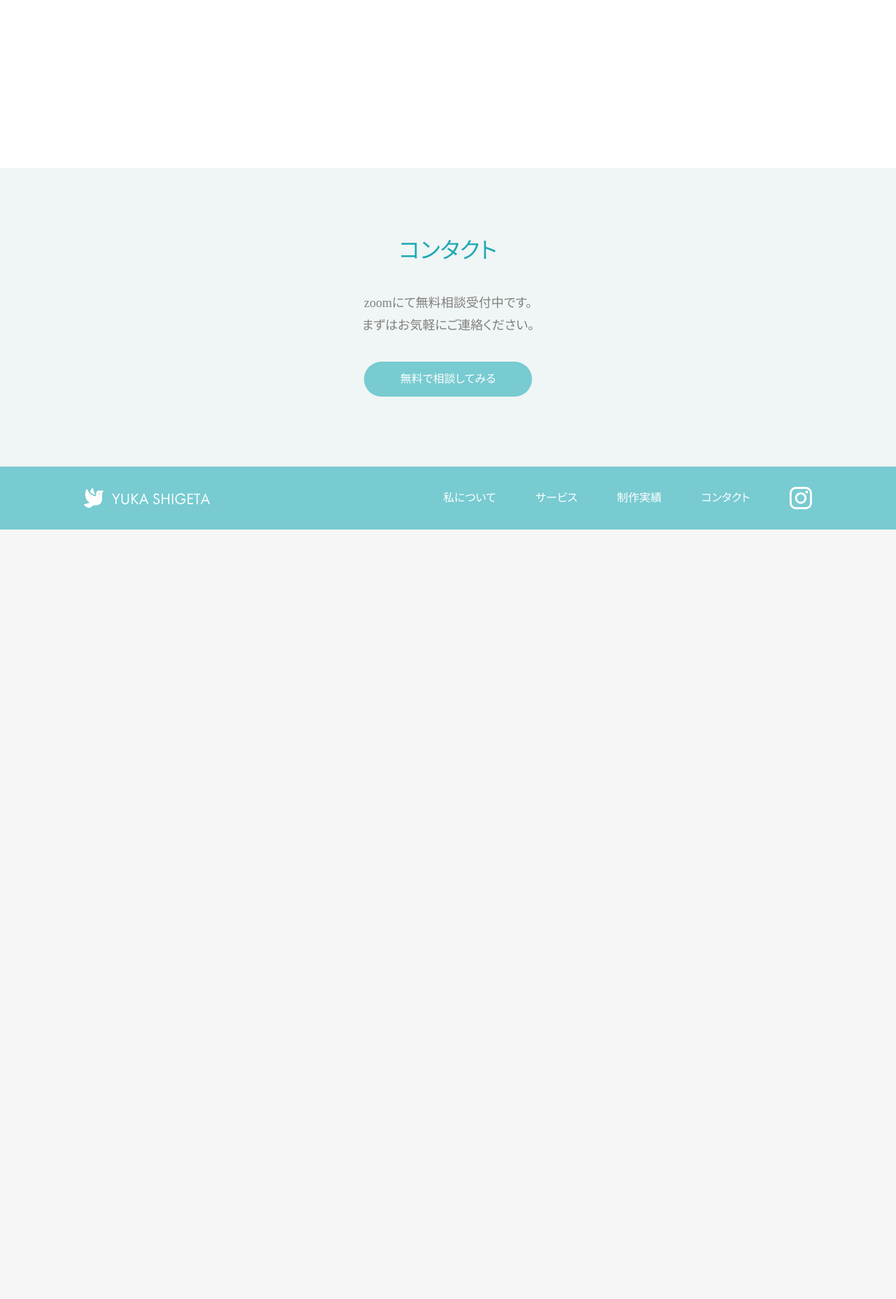
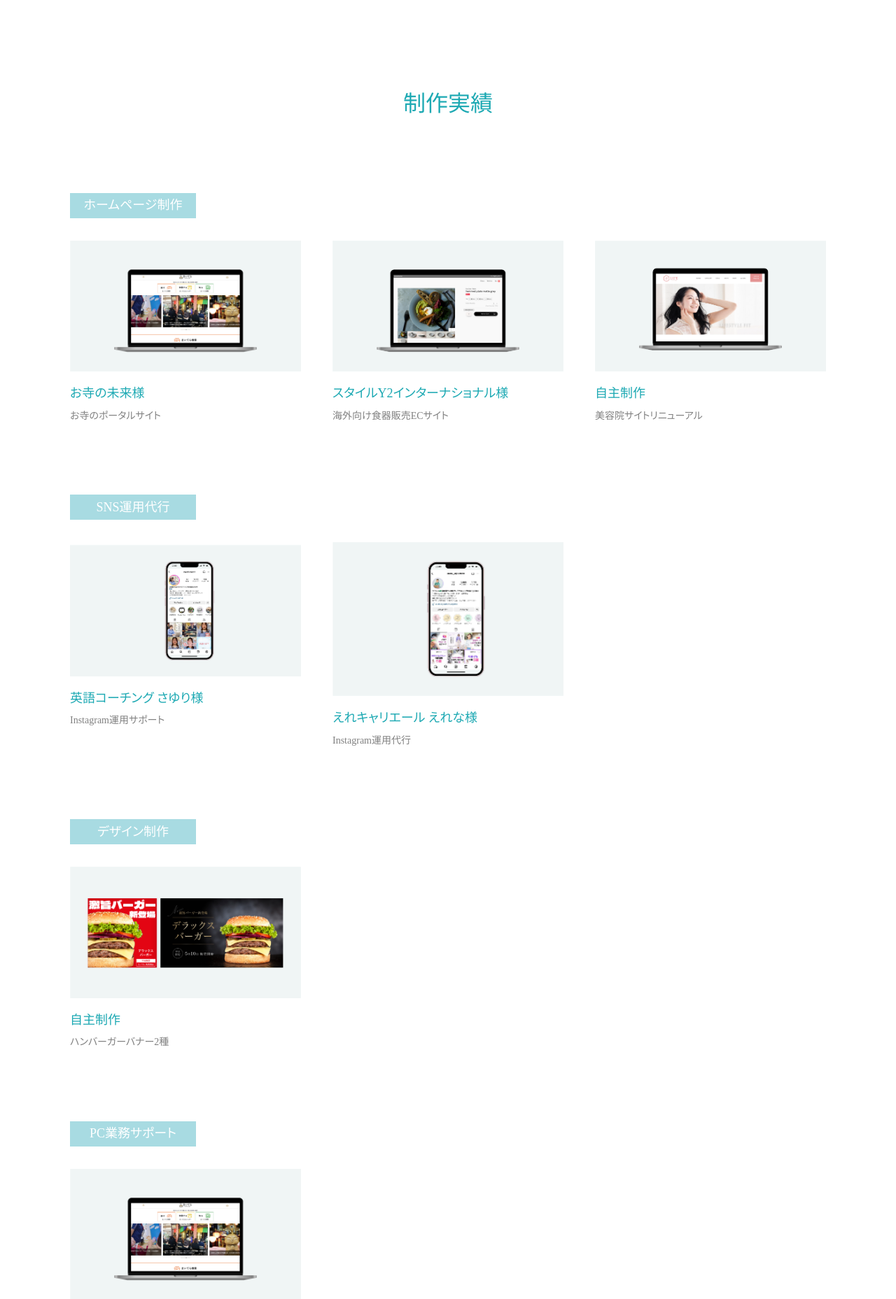
Before and after one commit to sgtyk/dezasuta, a PHP site: page /works/ in a window 1280 px wide. Shown: the part 90-1947 px from the top of the page at 70% size. Before the commit the page ends 847 px from the top, so only its background shows below. Run offline with PHP 8.4, Linux system fonts and the light colour scheme.

Commit message:
ポートフォリオ 制作実績一覧作成

```diff
--- a/202312/about/index.html
+++ b/202312/about/index.html
@@ -51,7 +51,6 @@
       <img src="../assets/images/svg/logo_instagram.svg" alt="Instagram" class="p-about-instagramImg">
       <p class="p-about-instagramText">Instagramにて最新情報を発信しています</p>
     </a>
-  </section>
 
     <section class="p-about-skill">
       <h2 class="p-about-skillTitle c-underSectionTitle">
@@ -85,6 +84,7 @@
         お客様のビジネスが飛躍する<br>
         きっかけとなれば嬉しいです。
       </p>
+    </section>
   </section>
 
   <section class="c-contact">
--- /dev/null
+++ b/202312/assets/css/pages/_works.scss
@@ -0,0 +1,25 @@
+/* ====================
+ 制作実績
+======================= */
+.p-works {
+  &-category {
+    & + & {
+      margin-top: 100px;
+    }
+  }
+
+  &-label {
+    display: flex;
+    justify-content: center;
+    align-items: center;
+    width: 180px;
+    height: 36px;
+    background-color: var(--bg-color-label);
+    font-size: 1.125rem;
+    color: #fff;
+  }
+
+  &-list {
+    margin-top: 32px;
+  }
+}
--- a/202312/assets/css/style.css
+++ b/202312/assets/css/style.css
@@ -84,7 +84,10 @@ body {
 }
 
 .c-under {
-  padding-top: 120px;
+  max-width: var(--content-width);
+  margin: 0 auto;
+  padding: 120px 20px 0;
+  box-sizing: content-box;
 }
 .c-under-title {
   margin-bottom: 100px;
@@ -216,6 +219,45 @@ body {
 }
 
 /* ====================
+ 制作実績
+======================= */
+.c-worksList {
+  display: grid;
+  gap: 80px 45px;
+  grid-template-columns: repeat(3, 1fr);
+}
+
+.c-worksList-imgWrap {
+  position: relative;
+}
+
+.c-worksList-label {
+  position: absolute;
+  top: 0;
+  left: 0;
+  display: flex;
+  justify-content: center;
+  align-items: center;
+  width: 130px;
+  height: 26px;
+  background-color: var(--bg-color-label);
+  color: #fff;
+}
+
+.c-worksList-name {
+  margin-top: 16px;
+  font-size: var(--font-size-lg);
+  color: var(--accent-color);
+}
+
+.c-worksList-text {
+  margin-top: 4px;
+}
+
+/* ====================
+ ページ読み込み
+======================= */
+/* ====================
  トップページ
 ======================= */
 .p-top-hero {
@@ -266,19 +308,19 @@ body {
   max-width: var(--content-width-sm);
   margin: 0 auto;
 }
-.p-top-service-imgWrap {
+.p-top-serviceImgWrap {
   display: flex;
   justify-content: center;
   align-items: center;
   height: 120px;
 }
-.p-top-service-img--derection {
+.p-top-serviceImg--derection {
   width: 142px;
 }
-.p-top-service-img--web {
+.p-top-serviceImg--web {
   width: 160px;
 }
-.p-top-service-img--sns {
+.p-top-serviceImg--sns {
   width: 122px;
 }
 .p-top-serviceCopy {
@@ -291,42 +333,6 @@ body {
   margin-top: 16px;
   line-height: 1.75;
 }
-/* ====================
- 私について
-======================= */
-.c-worksList {
-  display: grid;
-  gap: 80px 45px;
-  grid-template-columns: repeat(3, 1fr);
-}
-
-.c-worksList-imgWrap {
-  position: relative;
-}
-
-.c-worksList-label {
-  position: absolute;
-  top: 0;
-  left: 0;
-  display: flex;
-  justify-content: center;
-  align-items: center;
-  width: 130px;
-  height: 26px;
-  background-color: var(--bg-color-label);
-  color: #fff;
-}
-
-.c-worksList-name {
-  margin-top: 16px;
-  font-size: var(--font-size-lg);
-  color: var(--accent-color);
-}
-
-.c-worksList-text {
-  margin-top: 4px;
-}
-
 /* ====================
  私について
 ======================= */
@@ -399,4 +405,24 @@ body {
 }
 .p-about-logoText + .p-about-logoText {
   margin-top: 24px;
+}
+
+/* ====================
+ 制作実績
+======================= */
+.p-works-category + .p-works-category {
+  margin-top: 100px;
+}
+.p-works-label {
+  display: flex;
+  justify-content: center;
+  align-items: center;
+  width: 180px;
+  height: 36px;
+  background-color: var(--bg-color-label);
+  font-size: 1.125rem;
+  color: #fff;
+}
+.p-works-list {
+  margin-top: 32px;
 }/*# sourceMappingURL=style.css.map */
--- a/202312/assets/css/style.scss
+++ b/202312/assets/css/style.scss
@@ -90,7 +90,10 @@ body {
 }
 
 .c-under {
-  padding-top: 120px;
+  max-width: var(--content-width);
+  margin: 0 auto;
+  padding: 120px 20px 0;
+  box-sizing: content-box;
 
   &-title {
     margin-bottom: 100px;
@@ -389,94 +284,8 @@ body {
 }
 
 /* ====================
- 私について
+ ページ読み込み
 ======================= */
-.p-about {
-  &-profile {
-    display: flex;
-    align-items: center;
-    max-width: var(--content-width-sm);
-    margin: 0 auto;
-  }
-
-  &-profileInner {
-  }
-
-  &-profileName {
-    font-size: 1.25rem;
-    color: var(--accent-color);
-  }
-
-  &-profileText {
-    margin-top: 20px;
-  }
-
-  &-profileImg {
-    width: 316px;
-    margin-left: 60px;
-  }
-
-  &-instagram {
-    display: flex;
-    justify-content: center;
-    align-items: center;
-    margin-top: 60px;
-  }
-
-  &-instagramImg {
-    width: 40px;
-    height: 40px;
-  }
-
-  &-instagramText {
-    margin-left: 12px;
-    color: #999;
-  }
-
-  &-skill {
-    margin: 80px auto 0;
-  }
-
-  &-skillList {
-    display: flex;
-    justify-content: center;
-    margin-top: 40px;
-  }
-
-  &-skillItem {
-    display: flex;
-    justify-content: center;
-    align-items: center;
-    width: 80px;
-    height: 80px;
-    border: 1px solid var(--bg-color-deep);
-    border-radius: 50%;
-    font-size: 0.75rem;
-    color: var(--accent-color);
-    text-align: center;
-
-    & + & {
-      margin-left: 20px;
-    }
-  }
-
-  &-logo {
-    margin-top: 150px;
-    text-align: center;
-  }
-
-  &-logoImg {
-    margin-top: 50px;
-    width: 124px;
-    height: 106px;
-  }
-
-  &-logoText {
-    margin-top: 60px;
-    font-size: 1rem;
-
-    & + & {
-      margin-top: 24px;
-    }
-  }
-}
+@import "./pages/top";
+@import "./pages/about";
+@import "./pages/works";
--- a/202312/works/index.html
+++ b/202312/works/index.html
@@ -3,18 +3,16 @@
 <head>
   <meta charset="UTF-8">
   <meta name="viewport" content="width=device-width, initial-scale=1.0">
-  <title>私について | YUKA SHIGETA | ホームページ制作・SNS運用代行</title>
+  <title>制作実績 | YUKA SHIGETA | ホームページ制作・SNS運用代行</title>
   <meta name="description" content="重田ゆかのポートフォリオサイトです。これまでの実績やサービスについて紹介しています。お気軽にお問いあわせください。">
   <link rel="stylesheet" href="../assets/css/style.css">
   <script src="https://ajax.googleapis.com/ajax/libs/jquery/3.7.1/jquery.min.js"></script>
 </head>
-<body>
+<body class="p-works">
   <header class="c-header">
-    <h1 class="c-header-logo">
-      <a href="/">
-        <img src="../assets/images/svg/logo.svg" alt="YUKA SHIGETA">
-      </a>
-    </h1>
+    <a href="/">
+      <img src="../assets/images/svg/logo.svg" alt="YUKA SHIGETA" class="c-header-logo">
+    </a>
     <nav class="c-nav">
       <ul class="c-nav-list">
         <li class="c-nav-item">
@@ -37,10 +35,96 @@
     </nav>
   </header>
 
-  <section class="about under">
-    <h1 class="under-title"></h1>
+  <section class="c-under">
+    <h1 class="c-under-title">制作実績</h1>
+
+    <section class="p-works-category">
+      <p class="p-works-label">ホームページ制作</p>
+      <ul class="c-worksList p-works-list">
+        <li class="c-worksList-item">
+          <a href="/works/web-mytera.html">
+            <div class="c-worksList-imgWrap">
+              <img src="../assets/images/works_img01@2x.png" alt="お寺の未来様" class="c-worksList-img">
+            </div>
+            <p class="c-worksList-name">お寺の未来様</p>
+            <p class="c-worksList-text">お寺のポータルサイト</p>
+          </a>
+        </li>
+        <li class="c-worksList-item">
+          <a href="/works/web-edamame.html">
+            <div class="c-worksList-imgWrap">
+              <img src="../assets/images/works_img02@2x.png" alt="スタイルY2インターナショナル様" class="c-worksList-img">
+            </div>
+            <p class="c-worksList-name">スタイルY2インターナショナル様</p>
+            <p class="c-worksList-text">海外向け食器販売ECサイト</p>
+          </a>
+        </li>
+        <li class="c-worksList-item">
+          <a href="/works/web-demo01.html">
+            <div class="c-worksList-imgWrap">
+              <img src="../assets/images/works_img03@2x.png" alt="" class="c-worksList-img">
+            </div>
+            <p class="c-worksList-name">自主制作</p>
+            <p class="c-worksList-text">美容院サイトリニューアル</p>
+          </a>
+        </li>
+      </ul>
+    </section>
+
+    <section class="p-works-category">
+      <p class="p-works-label">SNS運用代行</p>
+      <ul class="c-worksList p-works-list">
+        <li class="c-worksList-item">
+          <a href="/works/sns-sayuri.html">
+            <div class="c-worksList-imgWrap">
+              <img src="../assets/images/works_img04@2x.png" alt="英語コーチング さゆり様" class="c-worksList-img">
+            </div>
+            <p class="c-worksList-name">英語コーチング さゆり様</p>
+            <p class="c-worksList-text">Instagram運用サポート</p>
+          </a>
+        </li>
+        <li class="c-worksList-item">
+          <a href="/works/sns-erena.html">
+            <div class="c-worksList-imgWrap">
+              <img src="../assets/images/works_img05@2x.png" alt="" class="c-worksList-img">
+            </div>
+            <p class="c-worksList-name">えれキャリエール えれな様</p>
+            <p class="c-worksList-text">Instagram運用代行</p>
+          </a>
+        </li>
+      </ul>
+    </section>
+
+    <section class="p-works-category">
+      <p class="p-works-label">デザイン制作</p>
+      <ul class="c-worksList p-works-list">
+        <li class="c-worksList-item">
+          <a href="/works/design-demo01.html">
+            <div class="c-worksList-imgWrap">
+              <img src="../assets/images/works_img06@2x.png" alt="" class="c-worksList-img">
+            </div>
+            <p class="c-worksList-name">自主制作</p>
+            <p class="c-worksList-text">ハンバーガーバナー2種</p>
+          </a>
+        </li>
+      </ul>
+    </section>
+
+    <section class="p-works-category">
+      <p class="p-works-label">PC業務サポート</p>
+      <ul class="c-worksList p-works-list">
+        <li class="c-worksList-item">
+          <a href="/works/web-mytera.html">
+            <div class="c-worksList-imgWrap">
+              <img src="../assets/images/works_img01@2x.png" alt="お寺の未来様" class="c-worksList-img">
+            </div>
+            <p class="c-worksList-name">お寺の未来様</p>
+            <p class="c-worksList-text">お寺のポータルサイト</p>
+          </a>
+        </li>
+      </ul>
+    </section>
   </section>
-
 
   <section class="c-contact">
     <h2 class="c-contact-title c-section-title">コンタクト</h2>
@@ -53,11 +137,9 @@
 
   <footer class="c-footer">
     <div class="c-footer-inner">
-      <h1 class="c-footer-logo">
-        <a href="/">
-          <img src="../assets/images/svg/logo_white.svg" alt="YUKA SHIGETA" class="c-footer-img">
-        </a>
-      </h1>
+      <a href="/">
+        <img src="../assets/images/svg/logo_white.svg" alt="YUKA SHIGETA" class="c-footer-logo">
+      </a>
       <nav class="c-footerNav">
         <ul class="c-footerNav-list">
           <li class="c-footerNav-item">
@@ -81,11 +163,5 @@
       </nav>
     </div>
   </footer>
-
-  <script>
-    $(function() {
-
-    });
-  </script>
 </body>
 </html>
```
Also changed, not shown: other parts of 202312/assets/css/style.scss (+1 -109 lines), 202312/assets/css/pages/_about.scss (added, +92 -0 lines), 202312/assets/css/pages/_top.scss (added, +107 -0 lines), 202312/index.html (+16 -4 lines), 1 other file. Lines whose indentation alone changed are shown as unchanged.
